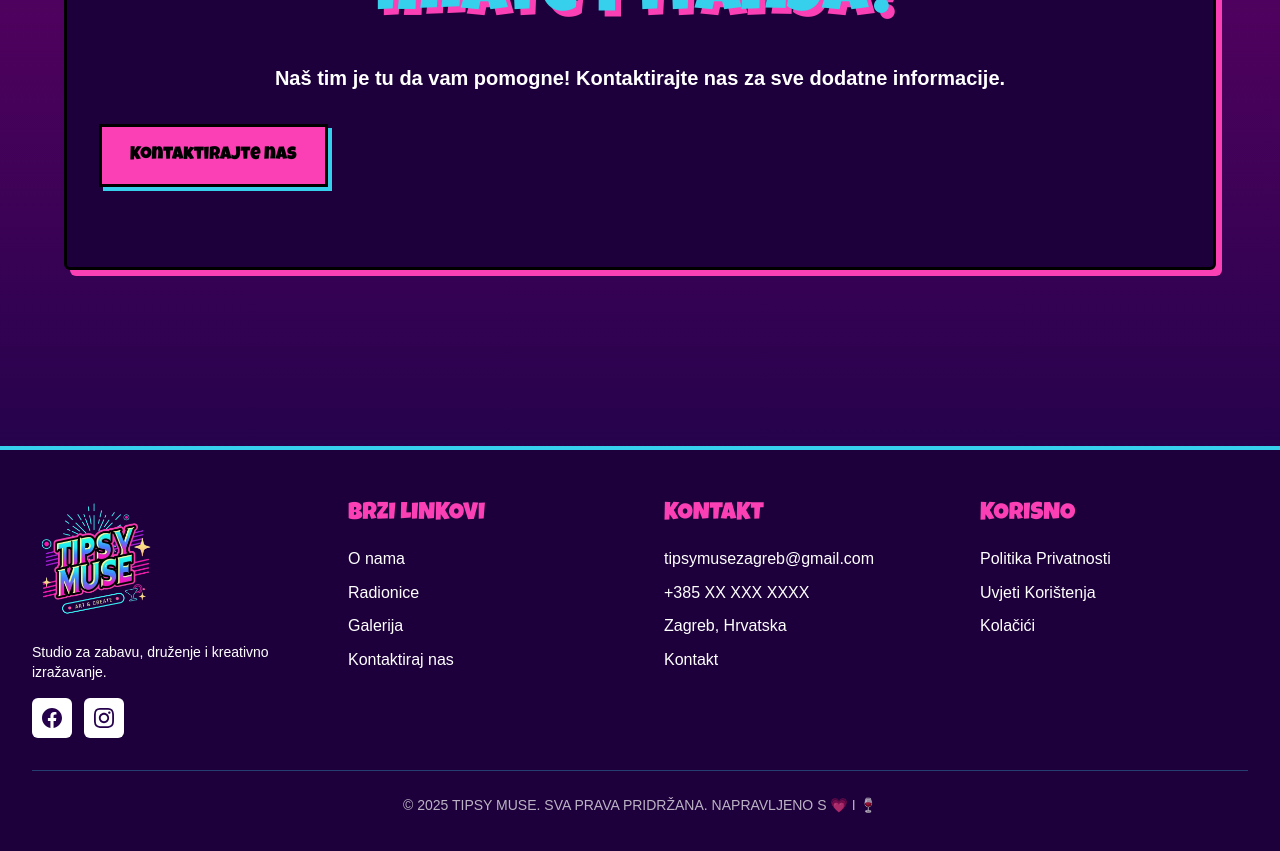
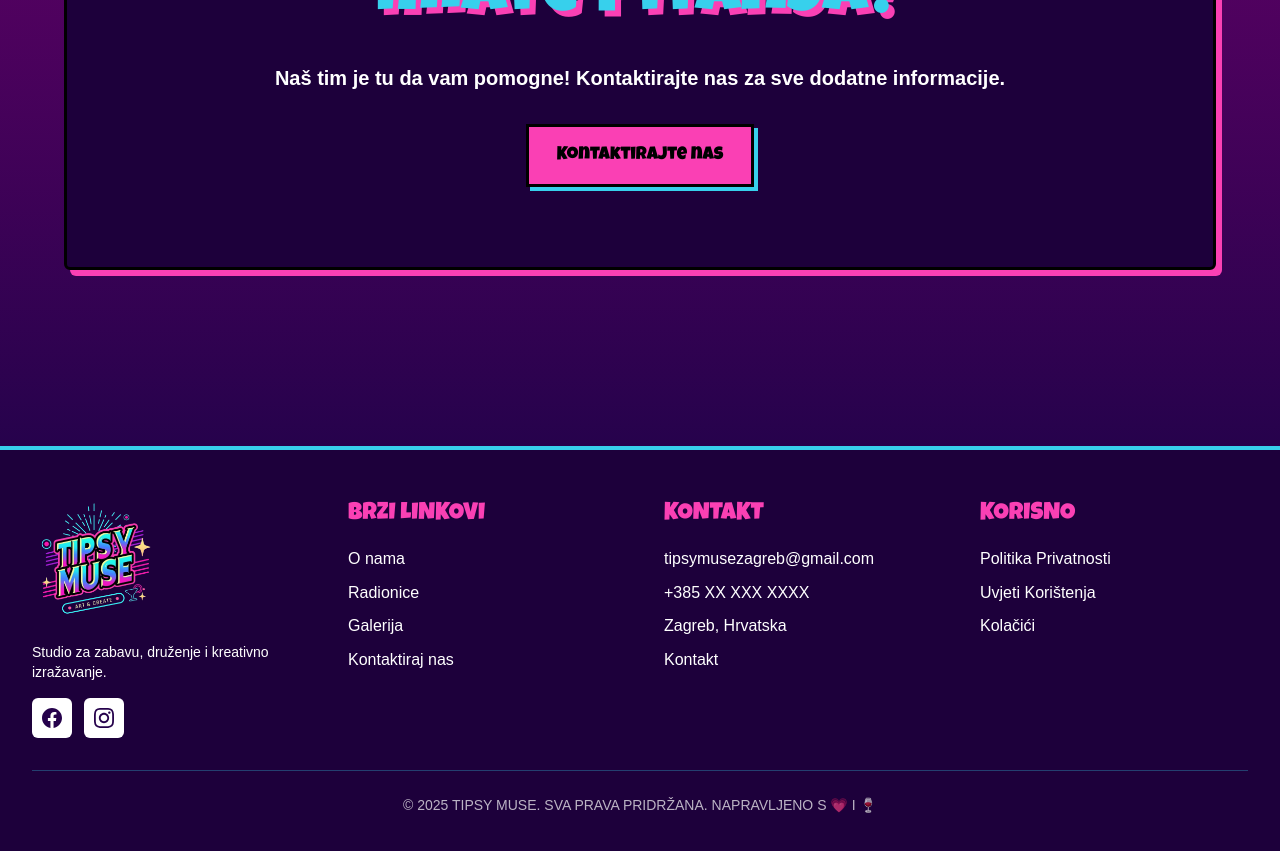
Before and after one commit to AdrianPalcic/Tipsy-Muse, a Next.js app: page /radionice/wine-art in a window 1280 px wide. Shown: the part 2640-3491 px from the top of the page. Built offline with nearby package versions, Linux system fonts and the light colour scheme; a web font is replaced by a local one.

Commit message:
radionice CTA layout fix

```diff
--- a/app/radionice/[slug]/components/Body.tsx
+++ b/app/radionice/[slug]/components/Body.tsx
@@ -206,9 +206,11 @@ const Body = ({ slug }: { slug: string }) => {
             Naš tim je tu da vam pomogne! Kontaktirajte nas za sve dodatne
             informacije.
           </p>
-          <Link href="/kontakt" className="w-fit mx-auto">
-            <button className="button red">Kontaktirajte nas</button>
-          </Link>
+          <div className="w-fit mx-auto">
+            <Link href="/kontakt" className="w-fit mx-auto">
+              <button className="button red">Kontaktirajte nas</button>
+            </Link>
+          </div>
         </div>
       </section>
     </main>
```
